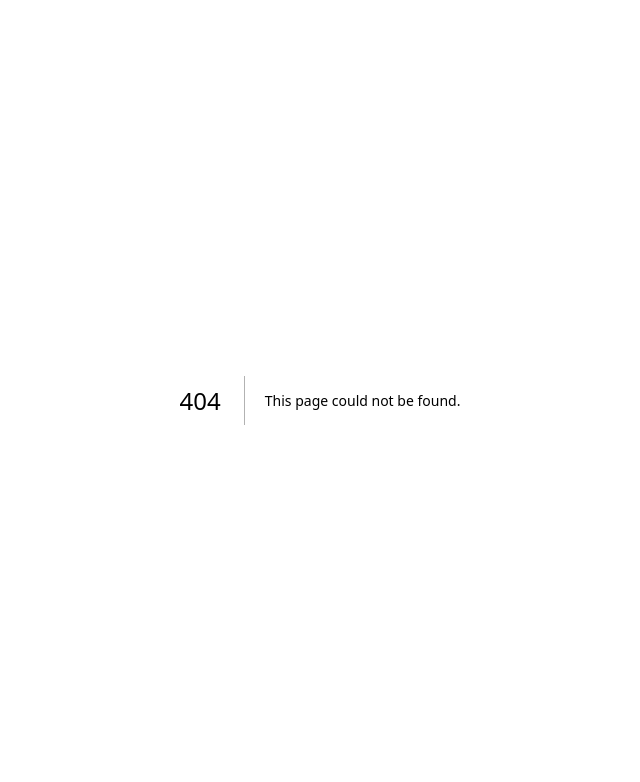
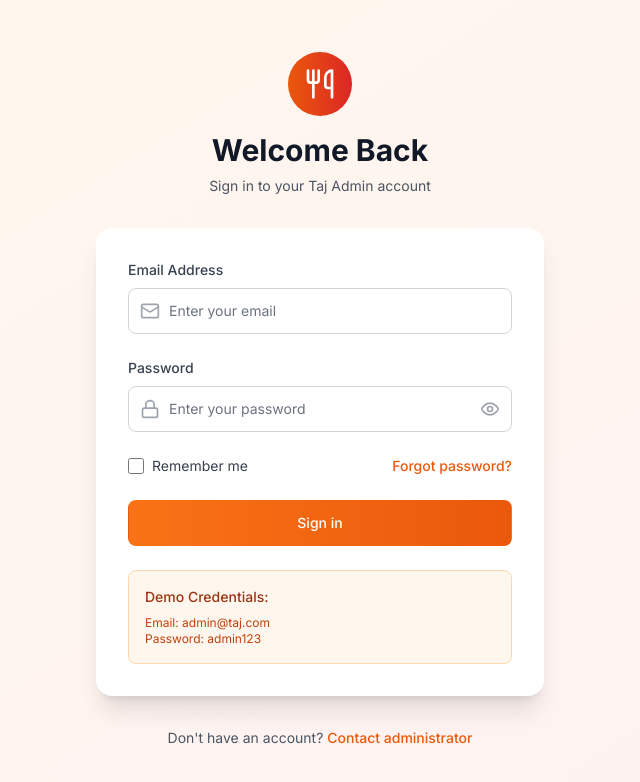
Before and after one commit to VARUN1128/al_taj_dashboard, a Next.js app: page /login in a window 1280 px wide. Before the commit this address had no page. Shown: the top 782 px of the page, without its empty margins (320-960 px from the left). Built offline with nearby package versions, Linux system fonts and the light colour scheme.

Commit message:
button issue fixed

```diff
--- a/app/admin/layout.tsx
+++ b/app/admin/layout.tsx
@@ -19,7 +19,8 @@ import {
   Clock,
   AlertCircle,
   Info,
-  Trash2
+  Trash2,
+  LogOut
 } from 'lucide-react'
 import toast from 'react-hot-toast'
 
@@ -114,6 +115,18 @@ export default function AdminLayout({
     toast.success('Notification deleted')
   }
 
+  const handleLogout = () => {
+    // Clear any stored authentication data
+    localStorage.removeItem('authToken')
+    sessionStorage.removeItem('authToken')
+
+    // Show success message
+    toast.success('Logged out successfully')
+
+    // Redirect to login page
+    window.location.href = '/login'
+  }
+
   const getNotificationIcon = (type: string) => {
     switch (type) {
       case 'order':
@@ -179,6 +192,18 @@ export default function AdminLayout({
                 </Link>
               )
             })}
+            <div className="mt-auto">
+              <button
+                onClick={() => {
+                  setSidebarOpen(false)
+                  handleLogout()
+                }}
+                className="group flex items-center px-3 py-3 text-sm font-medium rounded-lg transition-colors text-red-600 hover:bg-red-50 hover:text-red-900 w-full text-left"
+              >
+                <LogOut className="mr-3 h-5 w-5" />
+                <span className="truncate">Logout</span>
+              </button>
+            </div>
           </nav>
         </div>
       </div>
@@ -213,6 +238,15 @@ export default function AdminLayout({
                 </Link>
               )
             })}
+            <div className="mt-auto">
+              <button
+                onClick={handleLogout}
+                className="group flex items-center px-3 py-3 text-sm font-medium rounded-lg transition-colors text-red-600 hover:bg-red-50 hover:text-red-900 w-full text-left"
+              >
+                <LogOut className="mr-3 h-5 w-5" />
+                <span className="truncate">Logout</span>
+              </button>
+            </div>
           </nav>
         </div>
       </div>
--- a/app/admin/services/page.tsx
+++ b/app/admin/services/page.tsx
@@ -105,7 +105,8 @@ export default function ServicesPage() {
 
   return (
     <div className="space-y-6">
-      <div className="flex justify-between items-center">
+      {/* Header Section */}
+      <div className="flex flex-col sm:flex-row sm:justify-between sm:items-center gap-4">
         <div>
           <h1 className="text-2xl font-bold text-gray-900">Services Management</h1>
           <p className="text-gray-600">Manage catering and party order services</p>
@@ -116,10 +117,13 @@ export default function ServicesPage() {
             resetForm()
             setShowModal(true)
           }}
-          className="btn btn-primary"
+          className="group inline-flex items-center justify-center px-6 py-3 bg-gradient-to-r from-orange-500 to-orange-600 text-white font-semibold rounded-xl shadow-lg hover:shadow-xl transform hover:-translate-y-0.5 transition-all duration-200 border-0 focus:outline-none focus:ring-2 focus:ring-orange-500 focus:ring-offset-2 disabled:opacity-50 disabled:cursor-not-allowed active:scale-95 w-full sm:w-auto"
+          aria-label="Add new service"
+          title="Add new service to the catalog"
+          disabled={loading}
         >
-          <Plus className="h-4 w-4 mr-2" />
-          Add Service
+          <Plus className="h-5 w-5 mr-2 group-hover:rotate-90 transition-transform duration-200" />
+          {loading ? 'Adding...' : 'Add Service'}
         </button>
       </div>
 
--- /dev/null
+++ b/app/login/page.tsx
@@ -0,0 +1,180 @@
+'use client'
+
+import { useState } from 'react'
+import { useRouter } from 'next/navigation'
+import { Eye, EyeOff, Lock, Mail, Utensils } from 'lucide-react'
+import toast from 'react-hot-toast'
+
+export default function LoginPage() {
+  const [formData, setFormData] = useState({
+    email: '',
+    password: ''
+  })
+  const [showPassword, setShowPassword] = useState(false)
+  const [loading, setLoading] = useState(false)
+  const router = useRouter()
+
+  const handleSubmit = async (e: React.FormEvent) => {
+    e.preventDefault()
+    setLoading(true)
+
+    try {
+      // Simulate authentication delay
+      await new Promise(resolve => setTimeout(resolve, 1000))
+
+      // Mock authentication - in real app, this would be an API call
+      if (formData.email === 'admin@taj.com' && formData.password === 'admin123') {
+        // Store authentication token
+        localStorage.setItem('authToken', 'mock-jwt-token')
+        sessionStorage.setItem('authToken', 'mock-jwt-token')
+
+        toast.success('Login successful!')
+        router.push('/admin')
+      } else {
+        toast.error('Invalid email or password')
+      }
+    } catch (error) {
+      console.error('Login error:', error)
+      toast.error('Login failed. Please try again.')
+    } finally {
+      setLoading(false)
+    }
+  }
+
+  const handleInputChange = (e: React.ChangeEvent<HTMLInputElement>) => {
+    setFormData({
+      ...formData,
+      [e.target.name]: e.target.value
+    })
+  }
+
+  return (
+    <div className="min-h-screen bg-gradient-to-br from-orange-50 to-red-50 flex items-center justify-center px-4">
+      <div className="max-w-md w-full space-y-8">
+        {/* Logo and Header */}
+        <div className="text-center">
+          <div className="mx-auto h-16 w-16 bg-gradient-to-r from-orange-600 to-red-600 rounded-full flex items-center justify-center mb-4">
+            <Utensils className="h-8 w-8 text-white" />
+          </div>
+          <h2 className="text-3xl font-bold text-gray-900">Welcome Back</h2>
+          <p className="mt-2 text-sm text-gray-600">
+            Sign in to your Taj Admin account
+          </p>
+        </div>
+
+        {/* Login Form */}
+        <div className="bg-white rounded-2xl shadow-xl p-8">
+          <form onSubmit={handleSubmit} className="space-y-6">
+            {/* Email Field */}
+            <div>
+              <label htmlFor="email" className="block text-sm font-medium text-gray-700 mb-2">
+                Email Address
+              </label>
+              <div className="relative">
+                <div className="absolute inset-y-0 left-0 pl-3 flex items-center pointer-events-none">
+                  <Mail className="h-5 w-5 text-gray-400" />
+                </div>
+                <input
+                  id="email"
+                  name="email"
+                  type="email"
+                  required
+                  value={formData.email}
+                  onChange={handleInputChange}
+                  className="block w-full pl-10 pr-3 py-3 border border-gray-300 rounded-lg leading-5 bg-white placeholder-gray-500 focus:outline-none focus:ring-2 focus:ring-orange-500 focus:border-orange-500 text-sm transition-colors"
+                  placeholder="Enter your email"
+                />
+              </div>
+            </div>
+
+            {/* Password Field */}
+            <div>
+              <label htmlFor="password" className="block text-sm font-medium text-gray-700 mb-2">
+                Password
+              </label>
+              <div className="relative">
+                <div className="absolute inset-y-0 left-0 pl-3 flex items-center pointer-events-none">
+                  <Lock className="h-5 w-5 text-gray-400" />
+                </div>
+                <input
+                  id="password"
+                  name="password"
+                  type={showPassword ? 'text' : 'password'}
+                  required
+                  value={formData.password}
+                  onChange={handleInputChange}
+                  className="block w-full pl-10 pr-12 py-3 border border-gray-300 rounded-lg leading-5 bg-white placeholder-gray-500 focus:outline-none focus:ring-2 focus:ring-orange-500 focus:border-orange-500 text-sm transition-colors"
+                  placeholder="Enter your password"
+                />
+                <button
+                  type="button"
+                  onClick={() => setShowPassword(!showPassword)}
+                  className="absolute inset-y-0 right-0 pr-3 flex items-center"
+                >
+                  {showPassword ? (
+                    <EyeOff className="h-5 w-5 text-gray-400 hover:text-gray-600" />
+                  ) : (
+                    <Eye className="h-5 w-5 text-gray-400 hover:text-gray-600" />
+                  )}
+                </button>
+              </div>
+            </div>
+
+            {/* Remember Me & Forgot Password */}
+            <div className="flex items-center justify-between">
+              <div className="flex items-center">
+                <input
+                  id="remember-me"
+                  name="remember-me"
+                  type="checkbox"
+                  className="h-4 w-4 text-orange-600 focus:ring-orange-500 border-gray-300 rounded"
+                />
+                <label htmlFor="remember-me" className="ml-2 block text-sm text-gray-700">
+                  Remember me
+                </label>
+              </div>
+              <div className="text-sm">
+                <a href="#" className="font-medium text-orange-600 hover:text-orange-500">
+                  Forgot password?
+                </a>
+              </div>
+            </div>
+
+            {/* Submit Button */}
+            <button
+              type="submit"
+              disabled={loading}
+              className="group relative w-full flex justify-center py-3 px-4 border border-transparent text-sm font-medium rounded-lg text-white bg-gradient-to-r from-orange-500 to-orange-600 hover:from-orange-600 hover:to-orange-700 focus:outline-none focus:ring-2 focus:ring-offset-2 focus:ring-orange-500 disabled:opacity-50 disabled:cursor-not-allowed transition-all duration-200 transform hover:scale-[1.02]"
+            >
+              {loading ? (
+                <div className="flex items-center">
+                  <div className="animate-spin rounded-full h-4 w-4 border-b-2 border-white mr-2"></div>
+                  Signing in...
+                </div>
+              ) : (
+                'Sign in'
+              )}
+            </button>
+          </form>
+
+          {/* Demo Credentials */}
+          <div className="mt-6 p-4 bg-orange-50 rounded-lg border border-orange-200">
+            <p className="text-sm text-orange-800 font-medium mb-2">Demo Credentials:</p>
+            <p className="text-xs text-orange-700">Email: admin@taj.com</p>
+            <p className="text-xs text-orange-700">Password: admin123</p>
+          </div>
+        </div>
+
+        {/* Footer */}
+        <div className="text-center">
+          <p className="text-sm text-gray-600">
+            Don't have an account?{' '}
+            <a href="#" className="font-medium text-orange-600 hover:text-orange-500">
+              Contact administrator
+            </a>
+          </p>
+        </div>
+      </div>
+    </div>
+  )
+}
```
